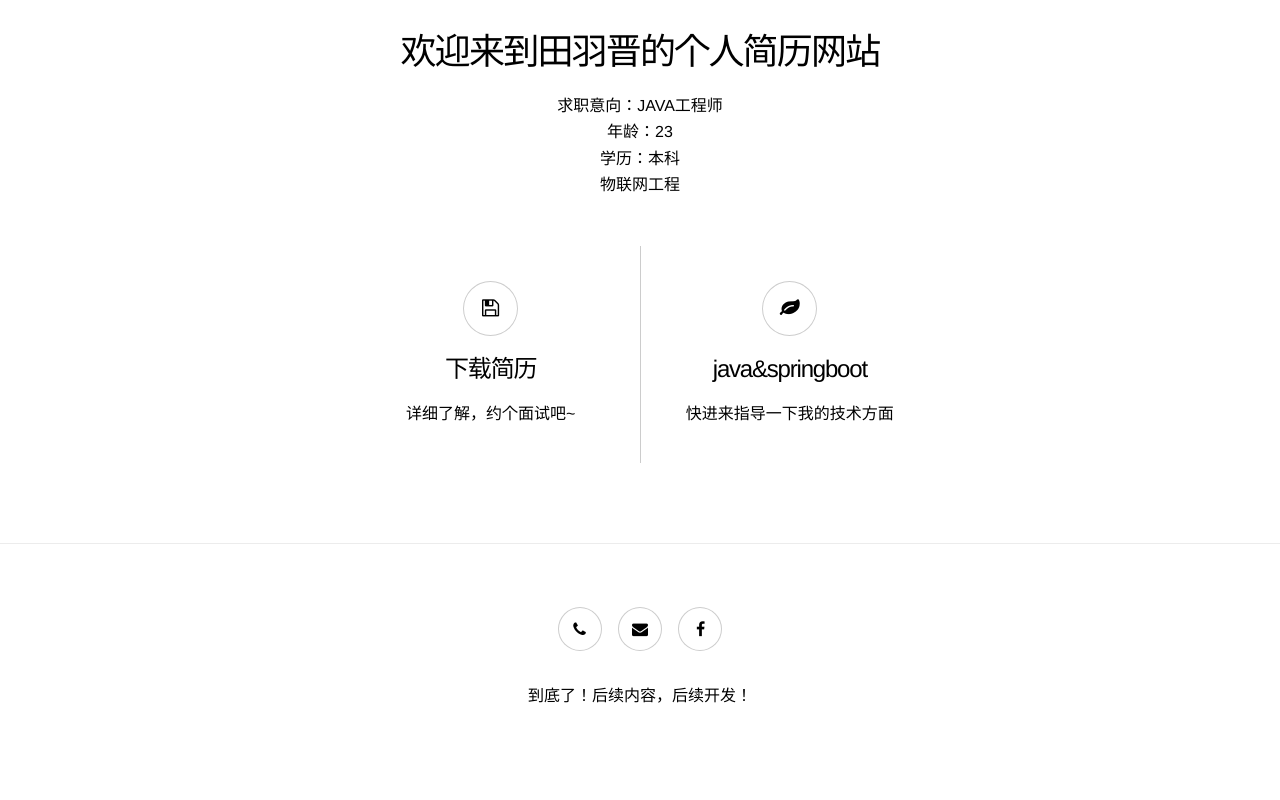
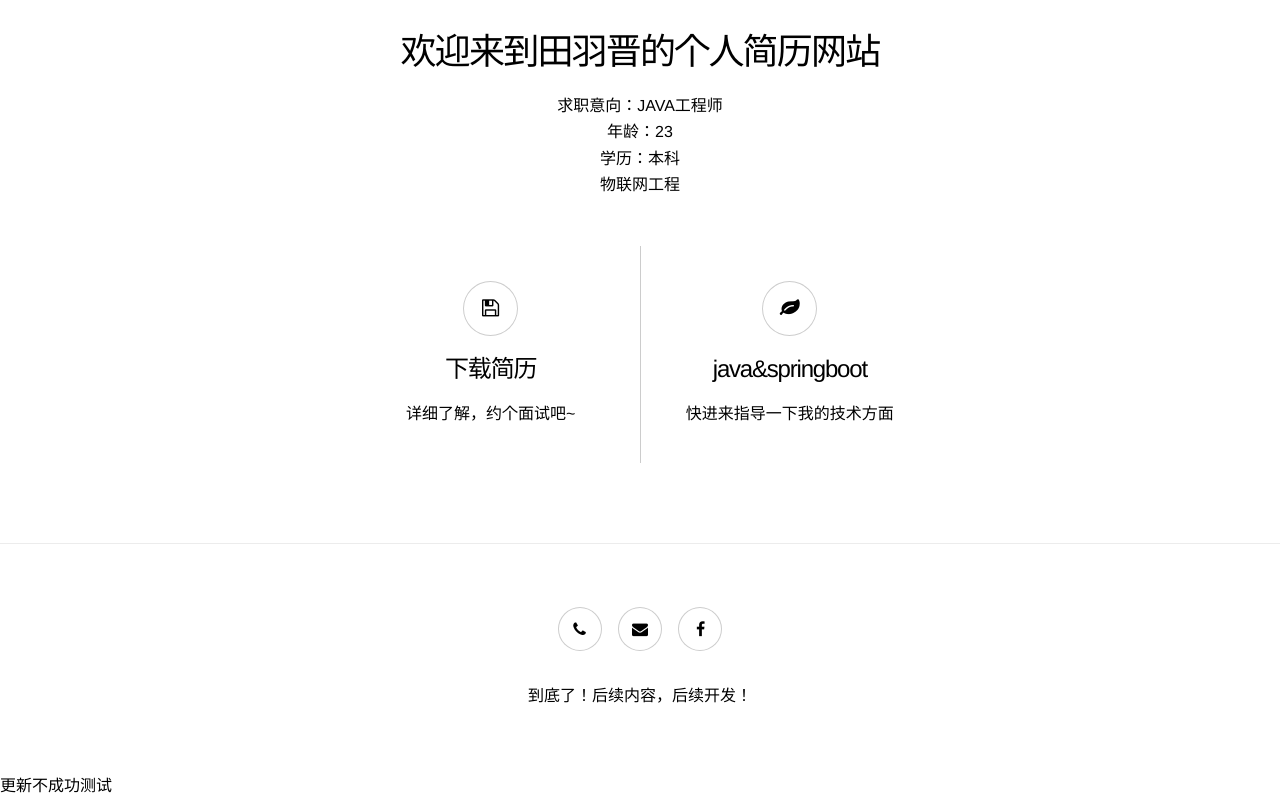
Before and after one commit to Bboyfork/tempForResume, a plain HTML site: page dist/index.html in a window 1280 px wide. Shown: the part 2002-2802 px from the top of the page. Before the commit the page ends 2775 px from the top, so only its background shows below. Drawn offline with Linux system fonts and the light colour scheme; a web font is replaced by a local one.

Commit message:
更新不成功测试

```diff
--- a/dist/index.html
+++ b/dist/index.html
@@ -1 +1 @@
-<!DOCTYPE html><html><head><meta charset=utf-8><meta name=viewport content="width=device-width,initial-scale=1"><title>vuetemp2</title><link href=./static/css/app.32852206c8b745d19e6514127e1e35a9.css rel=stylesheet></head><body><div id=demo></div><script type=text/javascript src=./static/js/manifest.3ad1d5771e9b13dbdad2.js></script><script type=text/javascript src=./static/js/vendor.6df14b8fce050455aed6.js></script><script type=text/javascript src=./static/js/app.abbb6e55a2c3a5569e4b.js></script></body></html>
+<!DOCTYPE html><html><head><meta charset=utf-8><meta name=viewport content="width=device-width,initial-scale=1"><title>vuetemp2</title><link href=./static/css/app.32852206c8b745d19e6514127e1e35a9.css rel=stylesheet></head><body><div id=demo></div><div>更新不成功测试</div><script type=text/javascript src=./static/js/manifest.3ad1d5771e9b13dbdad2.js></script><script type=text/javascript src=./static/js/vendor.6df14b8fce050455aed6.js></script><script type=text/javascript src=./static/js/app.abbb6e55a2c3a5569e4b.js></script></body></html>
```
Also changed, not shown: 1 other file.
